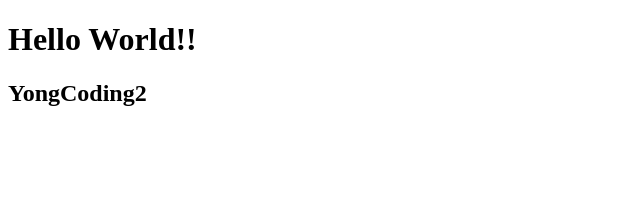
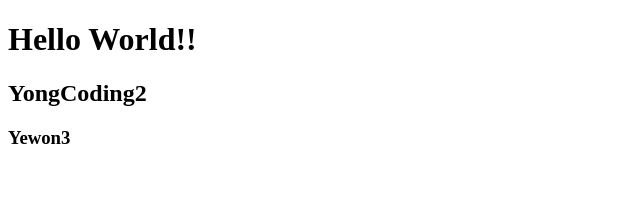
Before and after one commit to dydals3440/github-test, a React (Vite) app: page / in a window 1280 px wide. Shown: the top 217 px of the page, without its empty margins (0-640 px from the left). Built offline with nearby package versions, Linux system fonts and the light colour scheme.

Commit message:
feat: yewon

```diff
--- a/src/App.tsx
+++ b/src/App.tsx
@@ -3,6 +3,7 @@ function App() {
     <div>
       <h1>Hello World!!</h1>
       <h2>YongCoding2</h2>
+      <h3>Yewon3</h3>
     </div>
   );
 }
```
